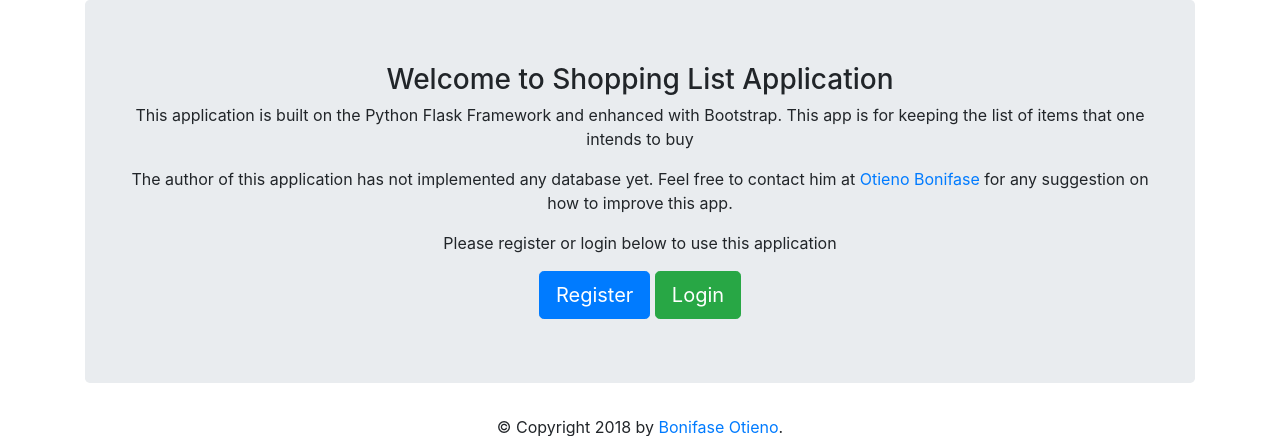
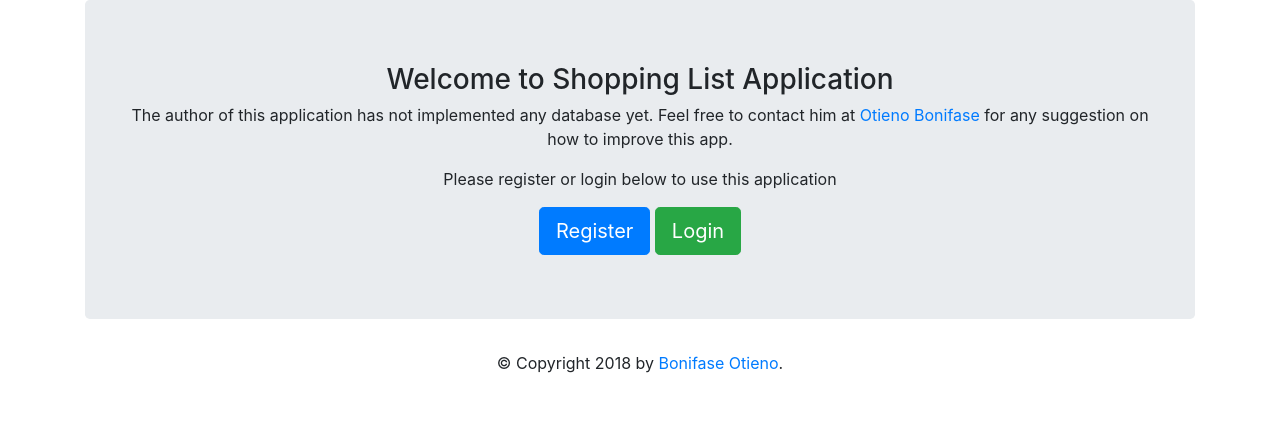
Before and after one commit to Bonifase/Practice, a Flask app: page / in a window 1280 px wide. Shown: the part 56-492 px from the top of the page. Run offline with Flask 2, Linux system fonts and the light colour scheme; some libraries are stand-ins or nearby versions.

Commit message:
this is second change

```diff
--- a/templates/home.html
+++ b/templates/home.html
@@ -3,13 +3,12 @@
 {% block body  %}
 <div class="jumbotron text-center">
     <h3>Welcome to Shopping List Application</h3>
-    <p>This application is built on the Python Flask Framework and enhanced with Bootstrap. This app is for keeping the list of items that one intends to buy</p>
-    <p>The author of this application has not implemented any database yet. Feel free to contact him at <a href="https://web.facebook.com/Bonieeee">Otieno Bonifase</a> for any suggestion on how to improve this app. </p>
     {% if session.logged_in %}
     <h5> You are now logged in and Your Username is {{session.Username}}</h5>
     <a href="/dashboard" class="btn btn-primary btn-lg">Dashboard</a>
     <a href="/logout" class="btn btn-success btn-lg">Logout</a>
     {% else %}
+    <p>The author of this application has not implemented any database yet. Feel free to contact him at <a href="https://web.facebook.com/Bonieeee">Otieno Bonifase</a> for any suggestion on how to improve this app. </p>
     <p>Please register or login below to use this application</p>
     <a href="/register" class="btn btn-primary btn-lg">Register</a>
     <a href="/login" class="btn btn-success btn-lg">Login</a>
```
